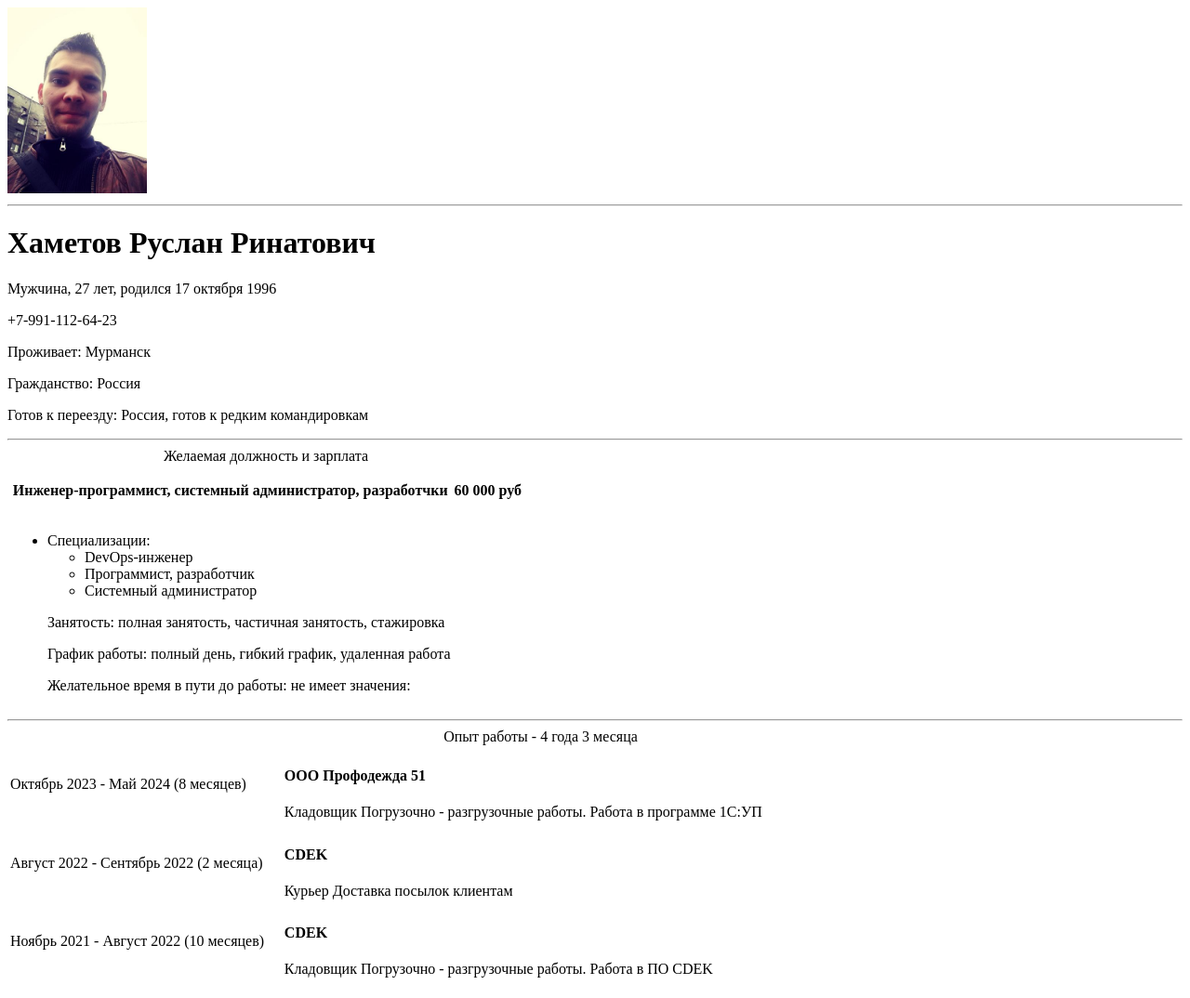
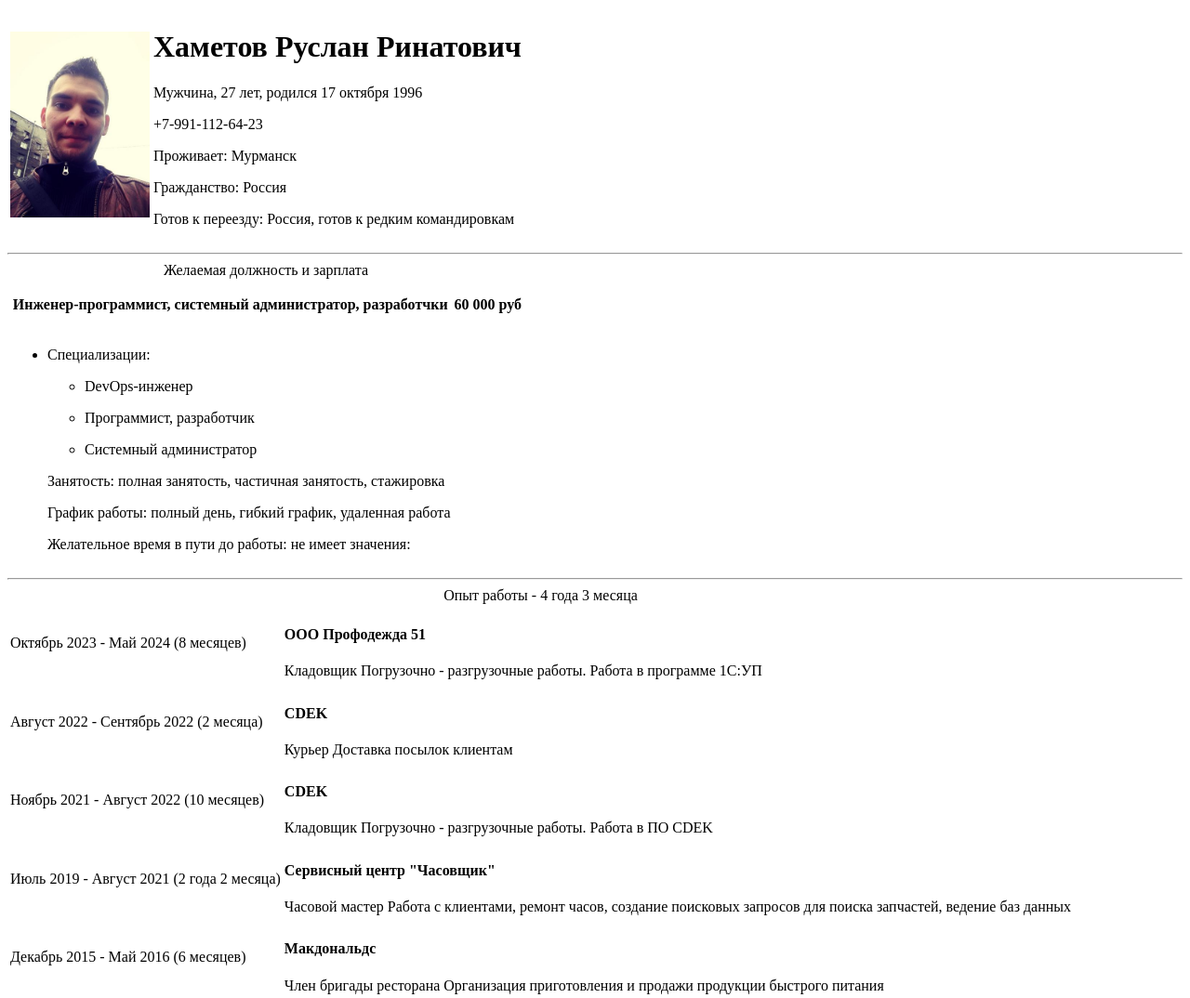
Before and after one commit to Rusbead/Resume, a plain HTML site: page index.html in a window 1280 px wide. Shown: the top 1074 px of the page at 93% size. Drawn offline with Linux system fonts and the light colour scheme.

Commit message:
Some refactoring

```diff
--- a/index.html
+++ b/index.html
@@ -1,20 +1,32 @@
 <!DOCTYPE html>
 <html lang="en">
+
 <head>
+
     <meta charset="UTF-8">
     <meta name="viewport" content="width=device-width, initial-scale=1.0">
     <title>Resume</title>
+
 </head>
+
 <body>
+
+    <table>
+        <tr>
+            <td>
                 <img src="/src/img/Me.jpeg" height="200" alt="Моя фотография">
-    <hr />
+            </td>
 
+            <td>
                 <h1>Хаметов Руслан Ринатович</h1>
                 <p>Мужчина, 27 лет, родился 17 октября 1996</p>
                 <p>+7-991-112-64-23</p>
                 <p>Проживает: Мурманск</p>
                 <p>Гражданство: Россия</p>
                 <p>Готов к переезду: Россия, готов к редким командировкам</p>
+            </td>
+        </tr>
+    </table>
     <hr />
 
     <table>
@@ -24,18 +36,18 @@
                 <p>Инженер-программист, системный администратор, разработчки</p>
             </th>
             <th>
-                60 000 руб
+                <p>60 000 руб</p>
             </th>
         </tr>
         <tr>
             <td>
 
                 <ul>
-                    <li>Специализации:</li>
+                    <li><p>Специализации:</p></li>
                         <ul>
-                            <li>DevOps-инженер</li>
-                            <li>Программист, разработчик</li>
-                            <li>Системный администратор</li>
+                            <li><p>DevOps-инженер</p></li>
+                            <li><p>Программист, разработчик</p></li>
+                            <li><p>Системный администратор</p></li>
                         </ul>
                     <p>Занятость: полная занятость, частичная занятость, стажировка</p>
                     <p>График работы: полный день, гибкий график, удаленная работа</p>
```
Lines whose indentation alone changed are shown as unchanged.
